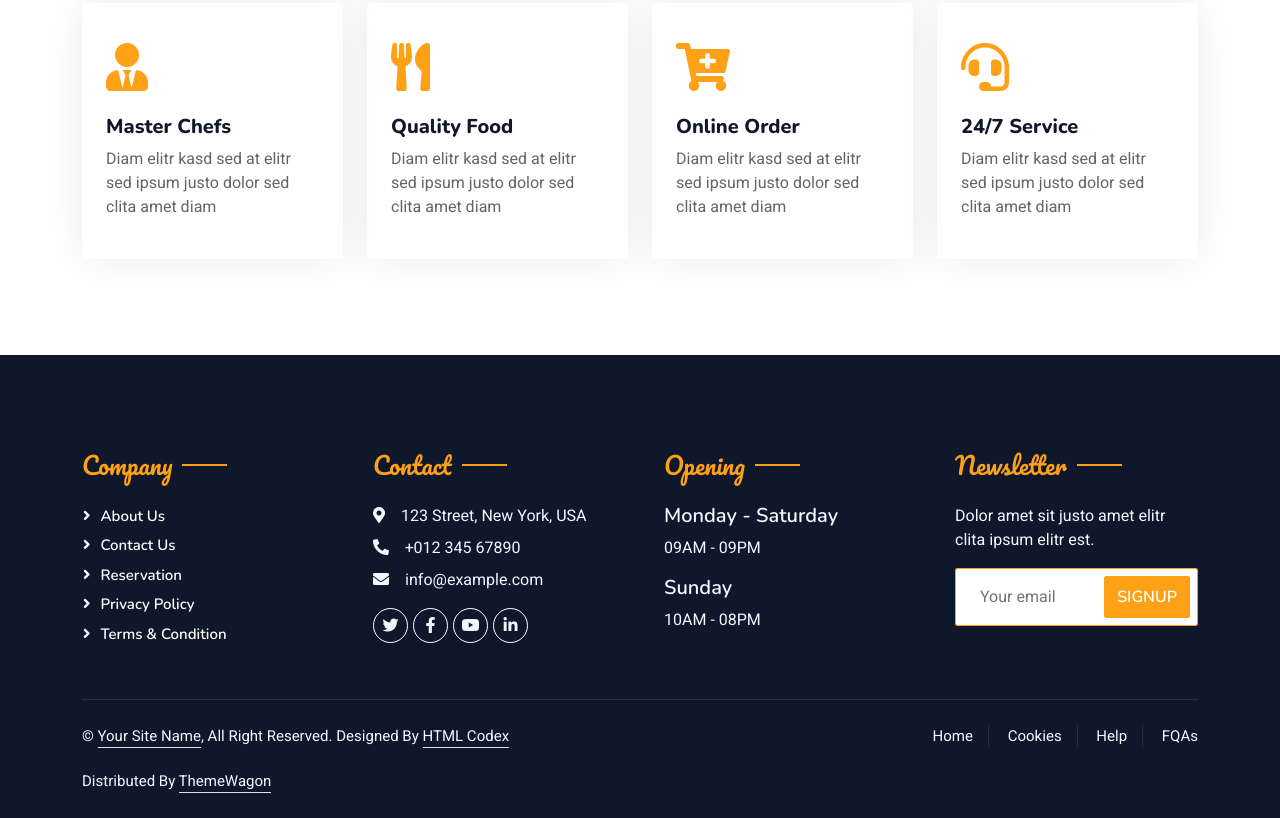
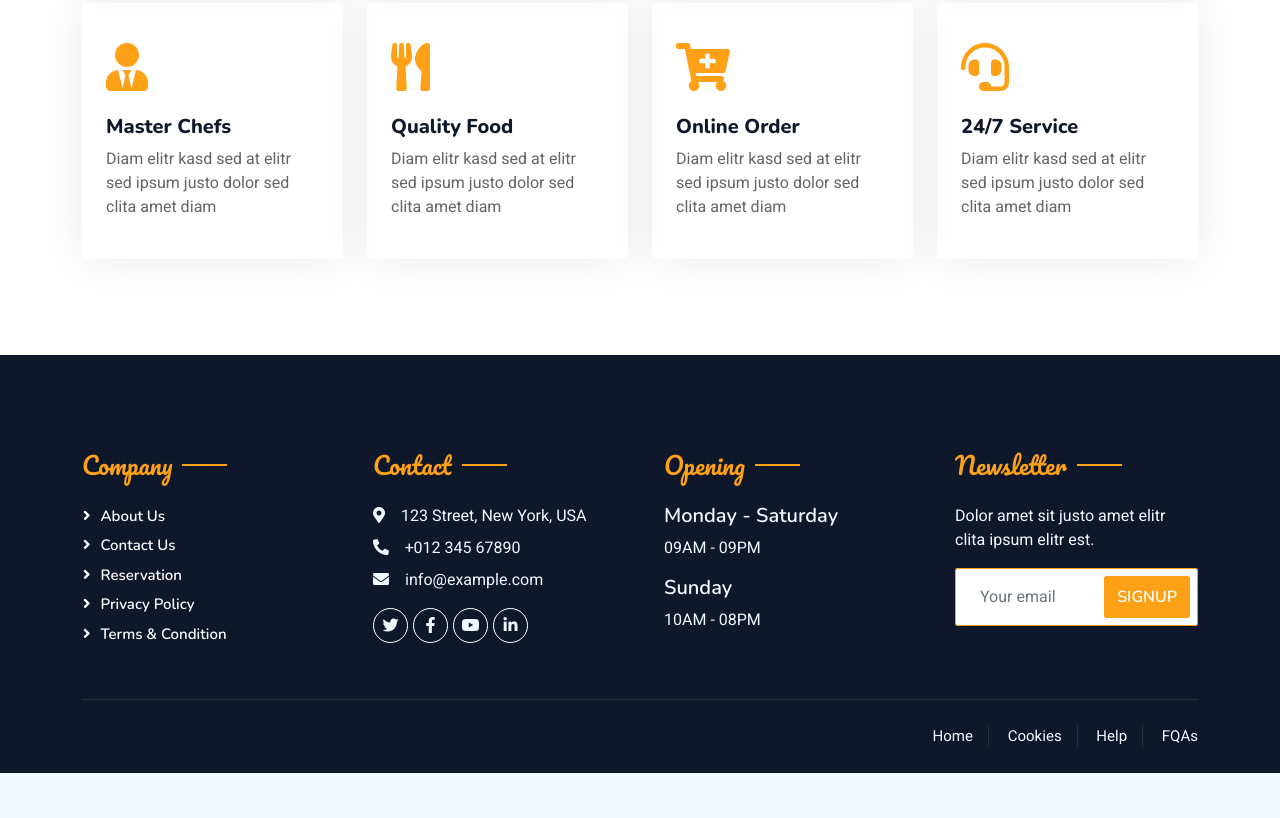
Before and after one commit to code-house10/rest, a plain HTML site: page service.html in a window 1280 px wide. Shown: the part 898-1716 px from the top of the page. After the commit the page ends 1671 px from the top, so only its background shows below. Drawn offline with nearby package versions, Linux system fonts and the light colour scheme.

Commit message:
Update service.html

```diff
--- a/service.html
+++ b/service.html
@@ -220,11 +220,7 @@
                 <div class="copyright">
                     <div class="row">
                         <div class="col-md-6 text-center text-md-start mb-3 mb-md-0">
-                            &copy; <a class="border-bottom" href="#">Your Site Name</a>, All Right Reserved.
 
-							<!--/*** This template is free as long as you keep the footer author’s credit link/attribution link/backlink. If you'd like to use the template without the footer author’s credit link/attribution link/backlink, you can purchase the Credit Removal License from "https://htmlcodex.com/credit-removal". Thank you for your support. ***/-->
-							Designed By <a class="border-bottom" href="https://htmlcodex.com">HTML Codex</a><br><br>
-                            Distributed By <a class="border-bottom" href="https://themewagon.com" target="_blank">ThemeWagon</a>
                         </div>
                         <div class="col-md-6 text-center text-md-end">
                             <div class="footer-menu">
```
